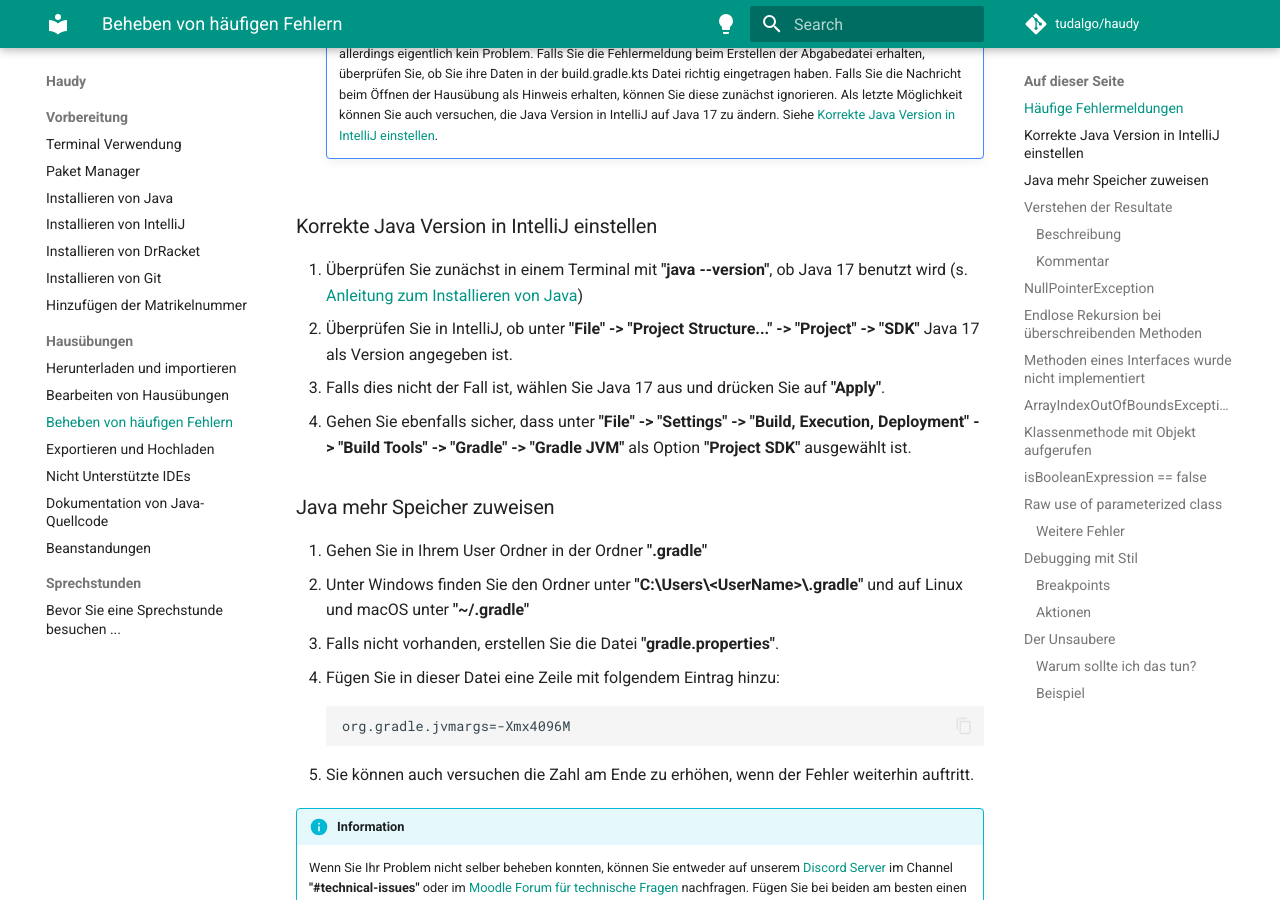
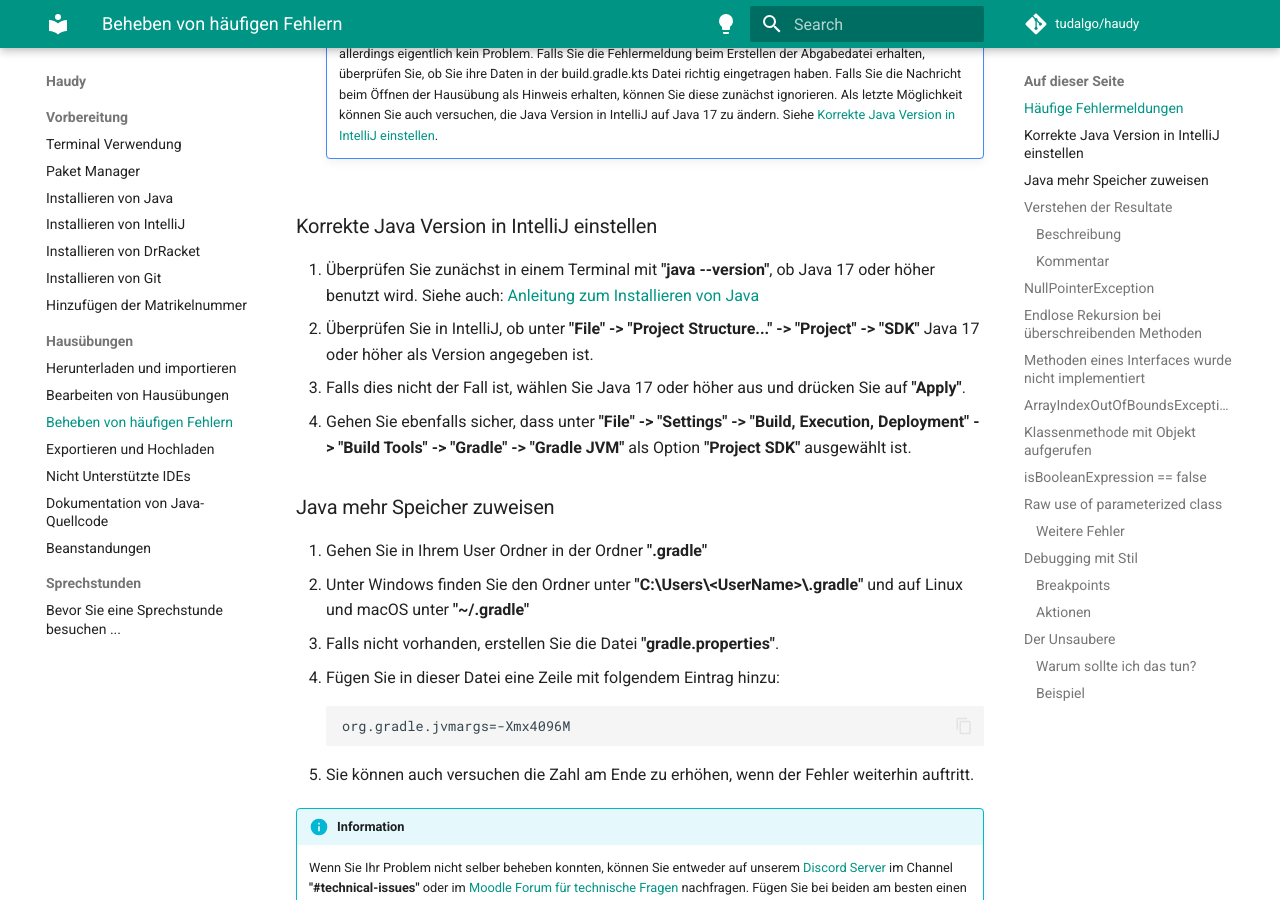
Before and after one commit to tudagrade/wiki, an MkDocs documentation site: the page built from docs/exercises/fix-errors.md, in a window 1280 px wide and 900 px high, scrolled down 2675 px. Built offline with MkDocs 1.6.1 and Material for MkDocs 9.7.7, drawn with Linux system fonts in a browser that asks for light colours; comment, search, counter and statistics services are not loaded.

Commit message:
require java 17 or higher in IntelliJ settings

```diff
--- a/docs/exercises/fix-errors.md
+++ b/docs/exercises/fix-errors.md
@@ -123,9 +123,9 @@
 
     ### Korrekte Java Version in IntelliJ einstellen
 
-    1. Überprüfen Sie zunächst in einem Terminal mit **"java --version"**, ob Java 17 benutzt wird (s. [Anleitung zum Installieren von Java])
-    2. Überprüfen Sie in IntelliJ, ob unter **"File" -> "Project Structure..." -> "Project" -> "SDK"** Java 17 als Version angegeben ist.
-    * Falls dies nicht der Fall ist, wählen Sie Java 17 aus und drücken Sie auf **"Apply"**.
+    1. Überprüfen Sie zunächst in einem Terminal mit **"java --version"**, ob Java 17 oder höher benutzt wird. Siehe auch: [Anleitung zum Installieren von Java]
+    2. Überprüfen Sie in IntelliJ, ob unter **"File" -> "Project Structure..." -> "Project" -> "SDK"** Java 17 oder höher als Version angegeben ist.
+    * Falls dies nicht der Fall ist, wählen Sie Java 17 oder höher aus und drücken Sie auf **"Apply"**.
     3. Gehen Sie ebenfalls sicher, dass unter **"File" -> "Settings" -> "Build, Execution, Deployment" -> "Build Tools" -> "Gradle" -> "Gradle JVM"** als Option **"Project SDK"** ausgewählt ist.
 
     ### Java mehr Speicher zuweisen
```
